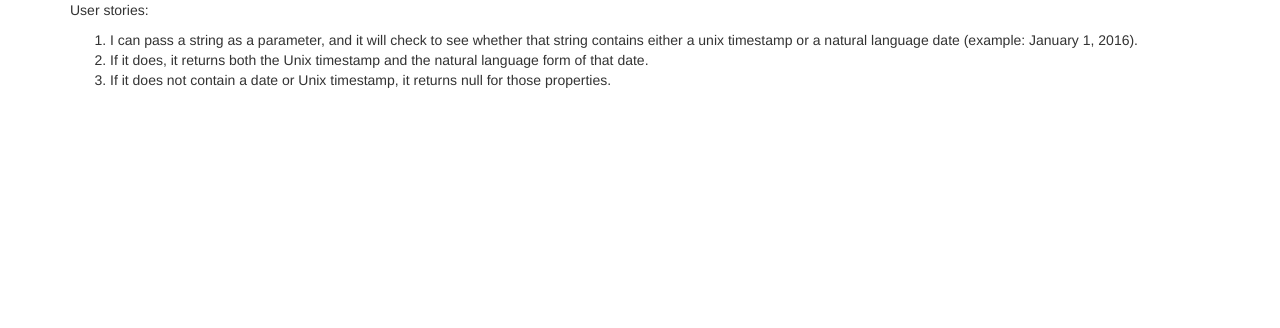
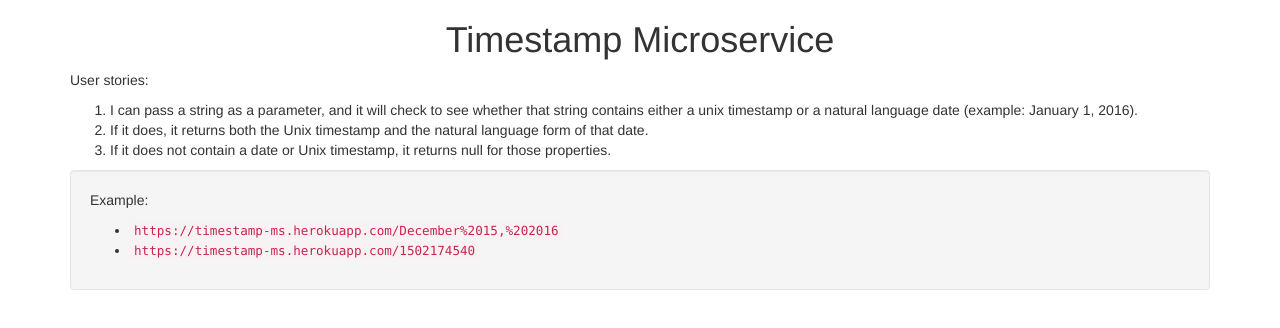
Before and after one commit to vinnlee/timestamp-microservice, a website: page index.html in a window 1280 px wide. Drawn offline with nearby package versions, Linux system fonts and the light colour scheme.

Commit message:
Update package.json and index.html

```diff
--- a/index.html
+++ b/index.html
@@ -7,13 +7,20 @@
 </head>
 <body>
     <div class="container">
-        <!--<h1 class='text-center'>Timestamp Microservice</h1>-->
+        <h1 class='text-center'>Timestamp Microservice</h1>
         <p>User stories:</p>
         <ol>
             <li>I can pass a string as a parameter, and it will check to see whether that string contains either a unix timestamp or a natural language date (example: January 1, 2016).</li>
             <li>If it does, it returns both the Unix timestamp and the natural language form of that date.</li>
             <li>If it does not contain a date or Unix timestamp, it returns null for those properties.</li>
         </ol>
+        <div class="well">
+            <p>Example:</p>
+            <ul>
+                <li><code>https://timestamp-ms.herokuapp.com/December%2015,%202016</code></li>
+                <li><code>https://timestamp-ms.herokuapp.com/1502174540</code></li>
+            </ul>
+        </div>
     </div>
 </body>
 </html>
--- a/package.json
+++ b/package.json
@@ -4,7 +4,6 @@
   "description": "timestamp microservice for FCC",
   "main": "server.js",
   "scripts": {
-    "test": " ",
     "start": "node server.js"
   },
   "keywords": [
```
